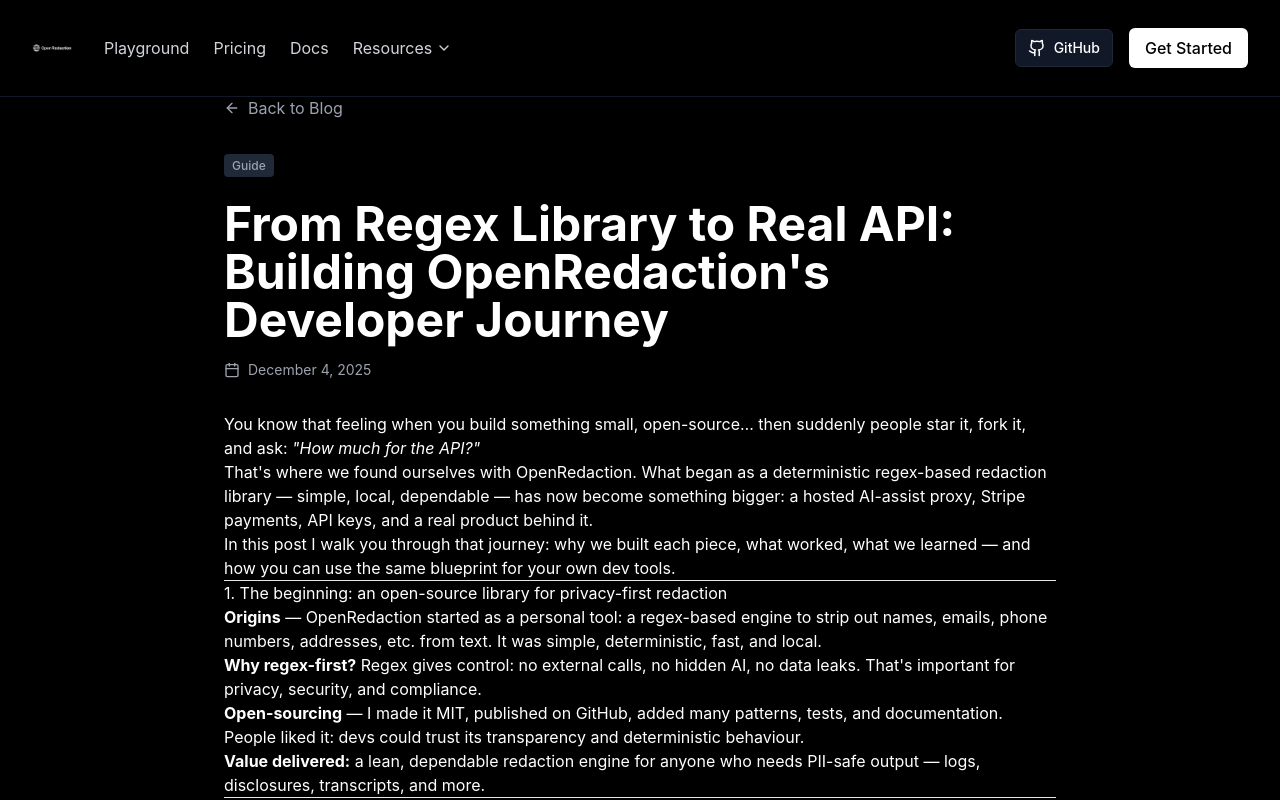
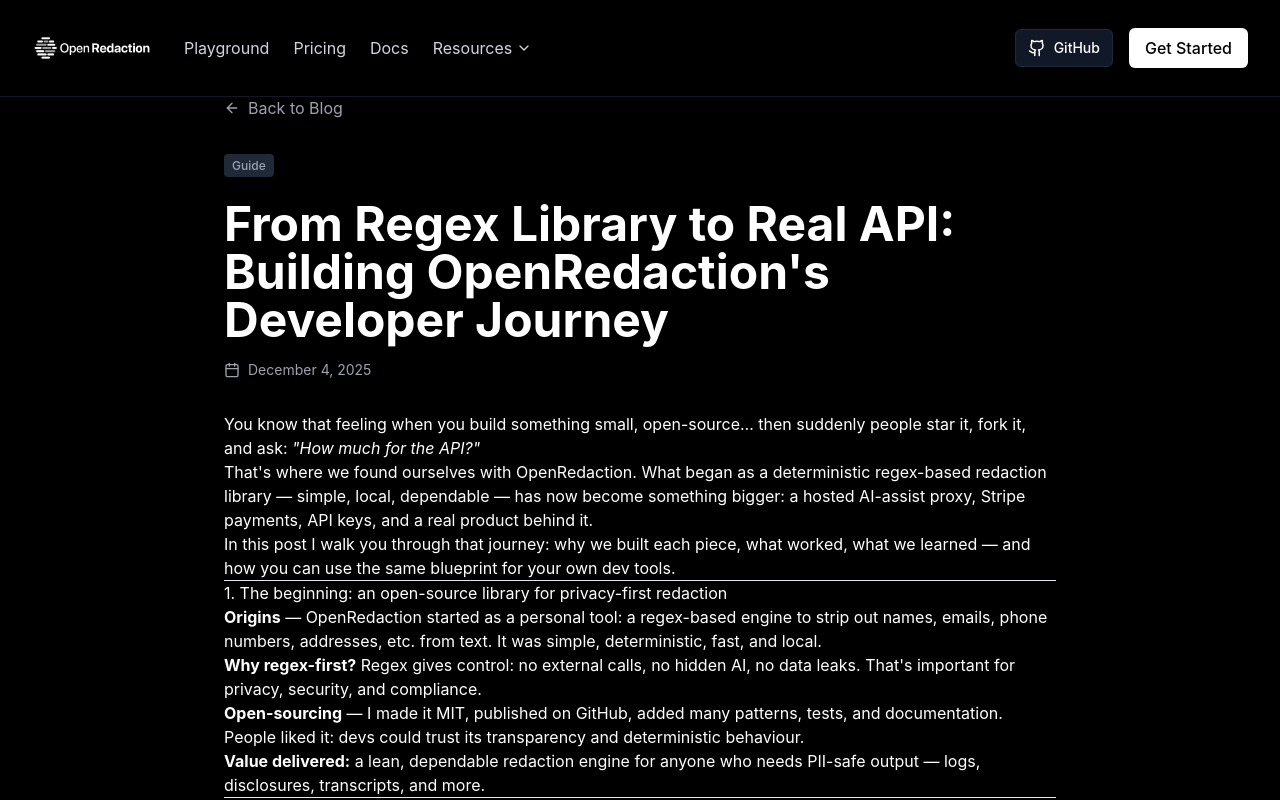
Before and after one commit to sam247/openredaction-site, a Next.js app: page /blog/building-openredaction-developer-journey in a window 1280 px wide. Shown: the top 800 px of the page. Built offline with nearby package versions, Linux system fonts and the light colour scheme; no server answers.

Commit message:
Fix: Increase logo size to 120px for better visibility

```diff
--- a/components/Header.tsx
+++ b/components/Header.tsx
@@ -16,7 +16,7 @@
         <div className="flex items-center justify-between h-24 py-2">
           <div className="flex items-center space-x-8">
             <Link href="/" className="flex items-center">
-              <Logo size={40} />
+              <Logo size={120} />
             </Link>
 
             {/* Desktop Navigation - Left Aligned */}
```
